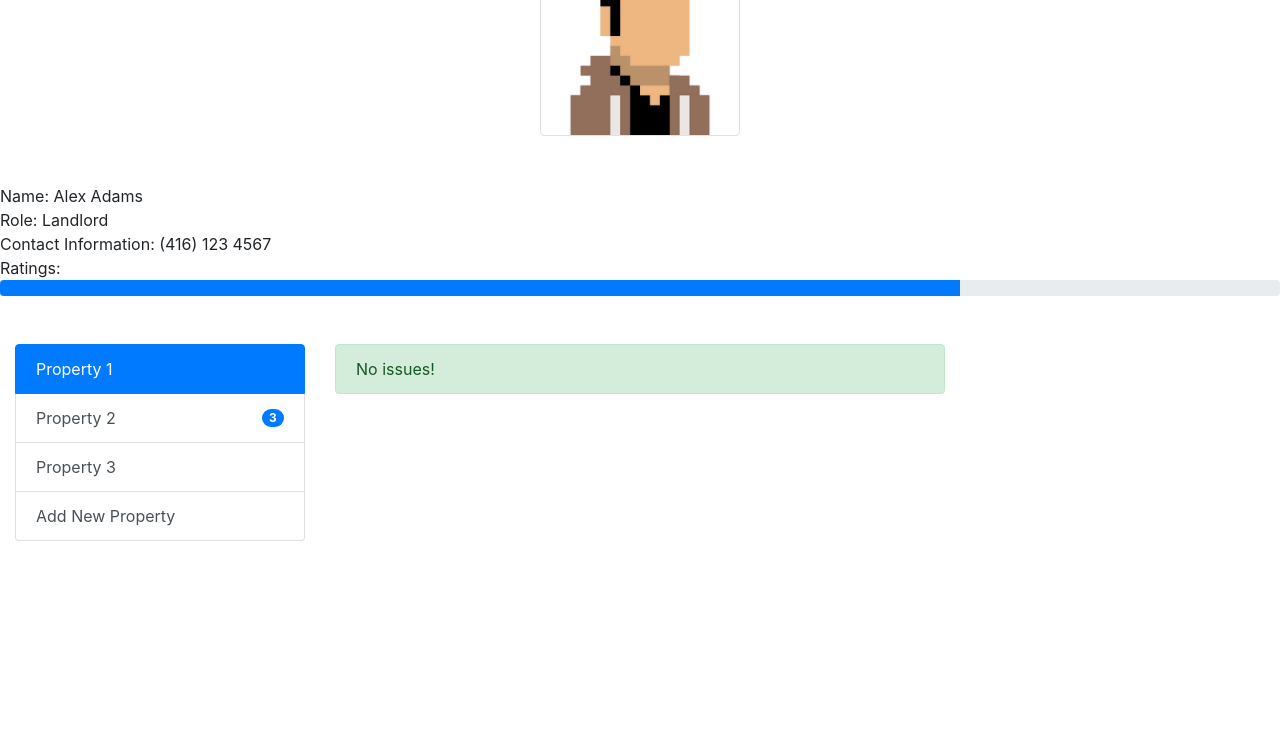
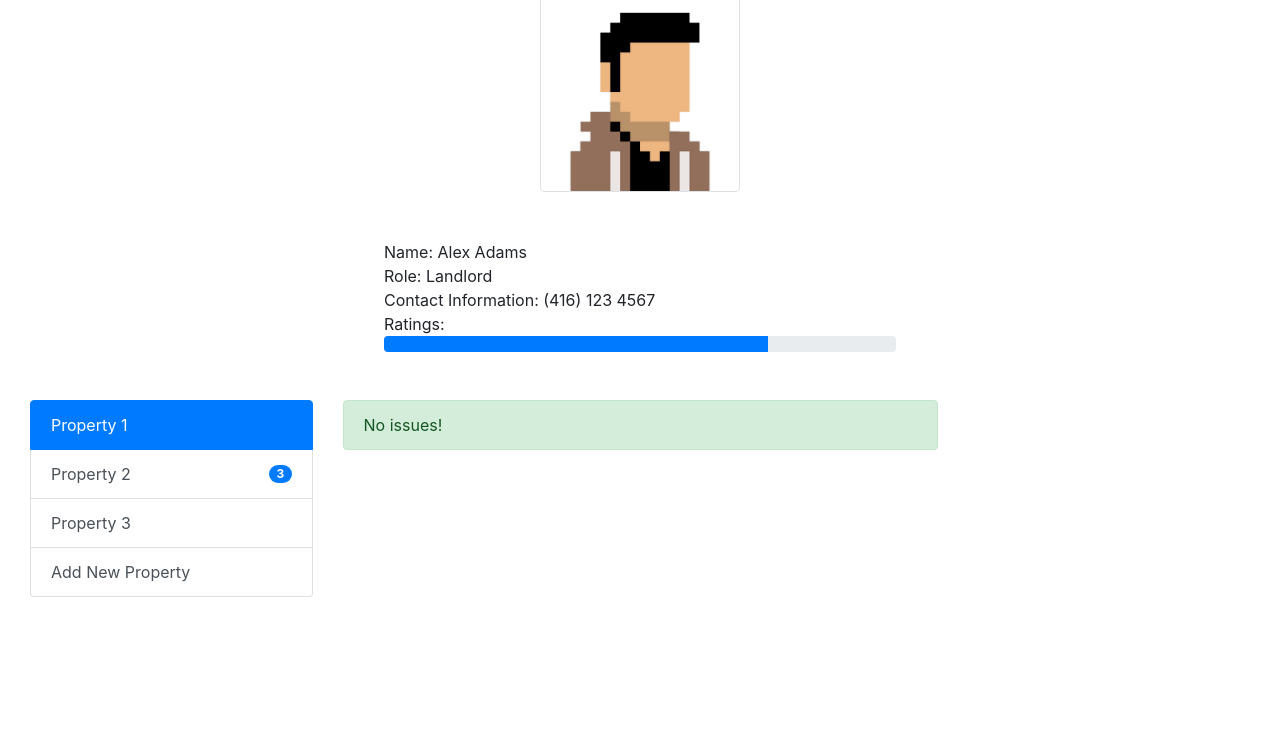
Before and after one commit to HibaD/BreezeRent, a website: page landlord-view.html in a window 1280 px wide. Shown: the part 64-800 px from the top of the page. Drawn offline with nearby package versions, Linux system fonts and the light colour scheme.

Commit message:
load claims into main, add main css

```diff
--- /dev/null
+++ b/landlord-view.css
@@ -0,0 +1,16 @@
+#profile-picture {
+  height: 200px;
+  width: 200px;
+}
+
+#profile-div {
+  width: 40%;
+  display: block;
+  margin-left: auto;
+  margin-right: auto;
+}
+
+#property-div {
+  margin-left: auto;
+  margin-right: auto;
+}
--- a/landlord-view.html
+++ b/landlord-view.html
@@ -8,11 +8,15 @@
 
   <!-- Bootstrap CSS -->
   <link rel="stylesheet" href="https://stackpath.bootstrapcdn.com/bootstrap/4.1.3/css/bootstrap.min.css" integrity="sha384-MCw98/SFnGE8fJT3GXwEOngsV7Zt27NXFoaoApmYm81iuXoPkFOJwJ8ERdknLPMO" crossorigin="anonymous">
+  <link rel="stylesheet" href="landlord-view.css">
 </head>
 
 <body>
+
+  <h1>Profile</h1>
+
   <div class="text-center" id="profile-picture-div">
-    <img src="placeholder-img.png" class="rounded border" alt="profile picture" height="200" width="200">
+    <img src="placeholder-img.png" class="rounded border" id="profile-picture" alt="profile picture">
   </div>
 
   <br><br>
@@ -38,7 +42,7 @@
   <br><br>
 
   <div class="container-fluid">
-    <div class="row">
+    <div class="row" id="property-div">
       <div class="col-3">
         <div class="list-group" id="list-tab" role="tablist">
           <a class="list-group-item list-group-item-action d-flex justify-content-between align-items-center active" id="list-home-list" data-toggle="list" href="#list-home" role="tab" aria-controls="home">
--- a/main.js
+++ b/main.js
@@ -4,3 +4,6 @@ const claims = document.querySelector("#panel-claims");
 const placeholder = document.querySelector("#panel-placeholder");
 
 profile.innerHTML = '<object data="landlord-view.html" height="100%" width="100%"></object>';
+// messages.innerHTML = '<object data="landlord-view.html" height="100%" width="100%"></object>';
+claims.innerHTML = '<object data="landlord-claim-main.html" height="100%" width="100%"></object>';
+// profile.innerHTML = '<object data="landlord-view.html" height="100%" width="100%"></object>';
```
